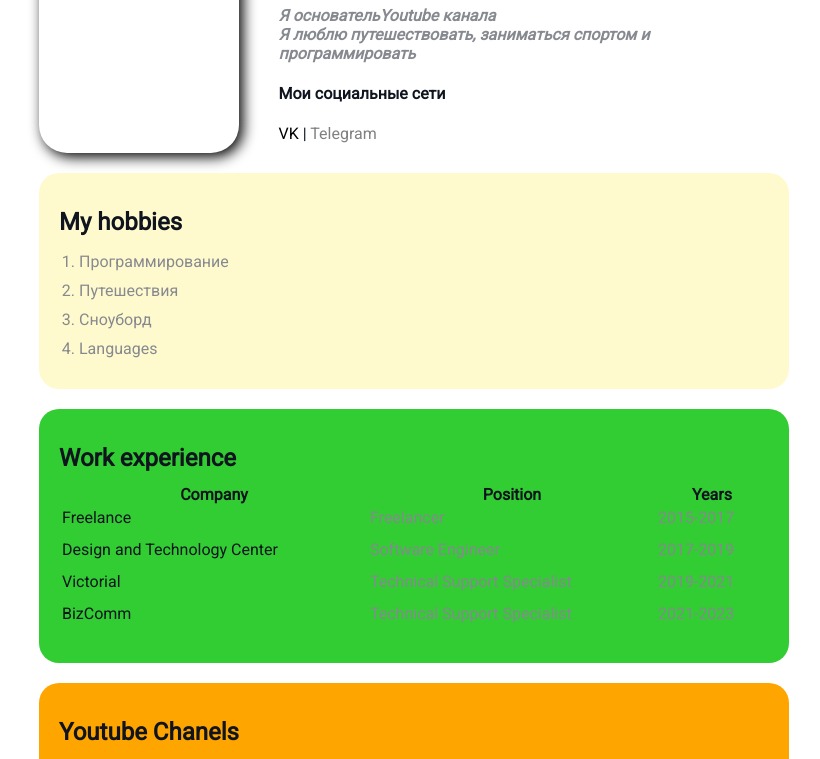
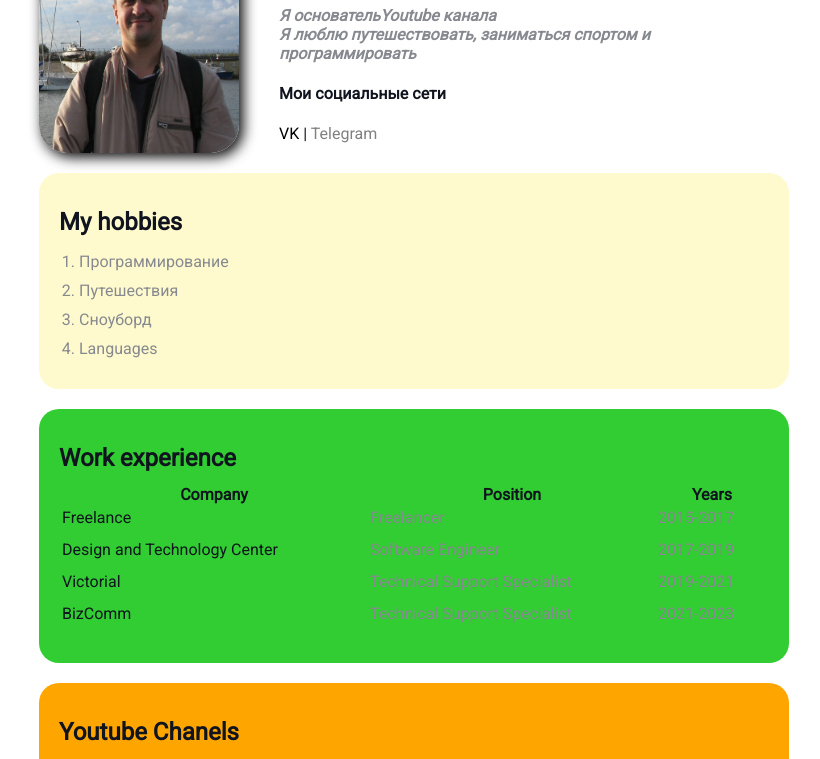
Before and after one commit to proxima19a/css-cv, a plain HTML site: page index.html in a window 1280 px wide. Shown: the part 113-872 px from the top of the page, without its empty margins (226-1046 px from the left). Drawn offline with Linux system fonts and the light colour scheme.

Commit message:
Add files via upload

```diff
--- a/index.html
+++ b/index.html
@@ -9,7 +9,7 @@
   <body>
     <div class="container">
       <div class="info">
-        <img src="imgs/for-cv.jpg" alt="My photo" class="avatar" />
+        <img src="for-cv.jpg" alt="My photo" class="avatar" />
         <div class="info-text">
           <h1>Колесников Алексей</h1>
           <p>Я основатель<strong>Youtube канала</strong></p>
--- a/styles.css
+++ b/styles.css
@@ -213,7 +213,7 @@ a:visited {
 }
 
 /* Position */
-.position {
+/* .position {
   position: relative;
   border: 4px solid black;
   margin-top: 40px;
@@ -223,17 +223,17 @@ a:visited {
 
 .box {
   position: fixed;
-  /* top: 0;
+   top: 0;
   left: 0;
   width: 100%; */
-  /* bottom: 50%;
+/* bottom: 50%;
   left: 0; */
-  /* bottom: 50px;
+/* bottom: 50px;
   right: 50px;
   border-radius: 50%; */
-  /* bottom: 50px;
-  left: 0px; */
+/* bottom: 50px;
+  left: 0px;
   width: 50px;
   height: 50px;
   background: lightcoral;
-}
+} */
```
